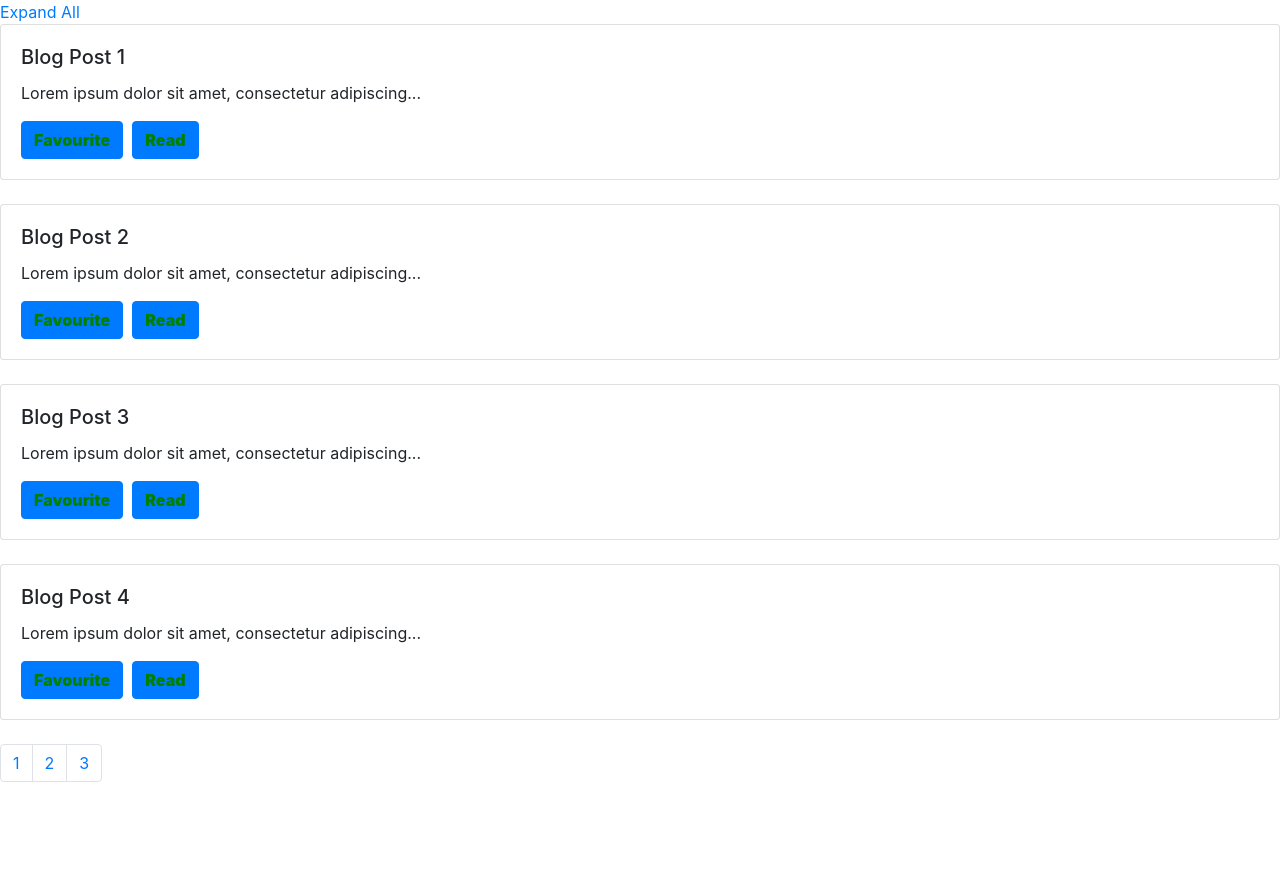
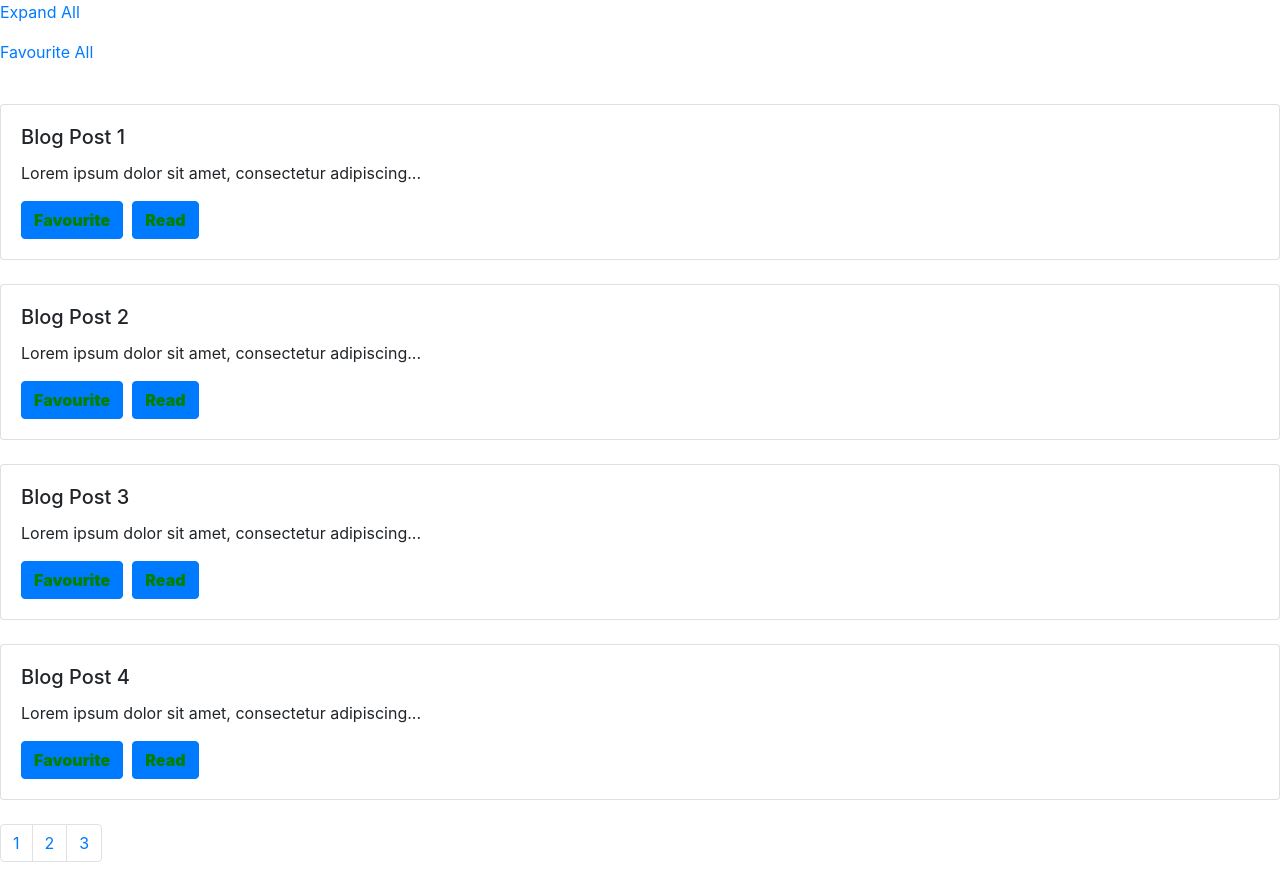
Before and after one commit to dreamz001/angularComponentsInDepth, an Angular app: page / in a window 1280 px wide. Before the commit the page ends 800 px from the top, so only its background shows below. Built offline with nearby package versions, Linux system fonts and the light colour scheme.

Commit message:
Chapter-19 done.

```diff
--- a/src/app/blog-list/blog-list.component.html
+++ b/src/app/blog-list/blog-list.component.html
@@ -1,4 +1,5 @@
-<a href="#" (click)="expandAll()">Expand All</a>
+<p><a href="#" (click)="expandAll()">Expand All</a></p>
+<p><a href="#" (click)="favAll()">Favourite All</a></p>
 <app-blog-post-tile
 #tile
   *ngFor="let post of blogPosts[currentPage]"
--- a/src/app/blog-list/blog-list.component.ts
+++ b/src/app/blog-list/blog-list.component.ts
@@ -53,4 +53,14 @@ export class BlogListComponent implements OnInit {
       element.showFullSummary();
     });
   }
+
+  favAll(){
+   // this.blogPosts[this.currentPage].forEach(post => post.isFav=true);
+   this.blogPosts[this.currentPage] = this.blogPosts[this.currentPage].map(post => ({
+      title : post.title,
+      summary : post.summary,
+      isFav: true
+    }));
+
+  }
 }
--- a/src/app/blog-post-tile/blog-post-tile.component.ts
+++ b/src/app/blog-post-tile/blog-post-tile.component.ts
@@ -1,12 +1,14 @@
-import { Component, Input, OnInit, ViewEncapsulation } from '@angular/core';
+import { ChangeDetectionStrategy, Component, Input, OnInit, ViewEncapsulation } from '@angular/core';
 import { BlogPost } from '../blog-post';
 import { TruncatePipe } from '../truncate.pipe';
 
 @Component({
   selector: 'app-blog-post-tile',
   templateUrl: './blog-post-tile.component.html',
+  changeDetection : ChangeDetectionStrategy.OnPush,
   styleUrls: ['./blog-post-tile.component.scss']
   //encapsulation: ViewEncapsulation.None
+
 })
 export class BlogPostTileComponent implements OnInit {
 
```
